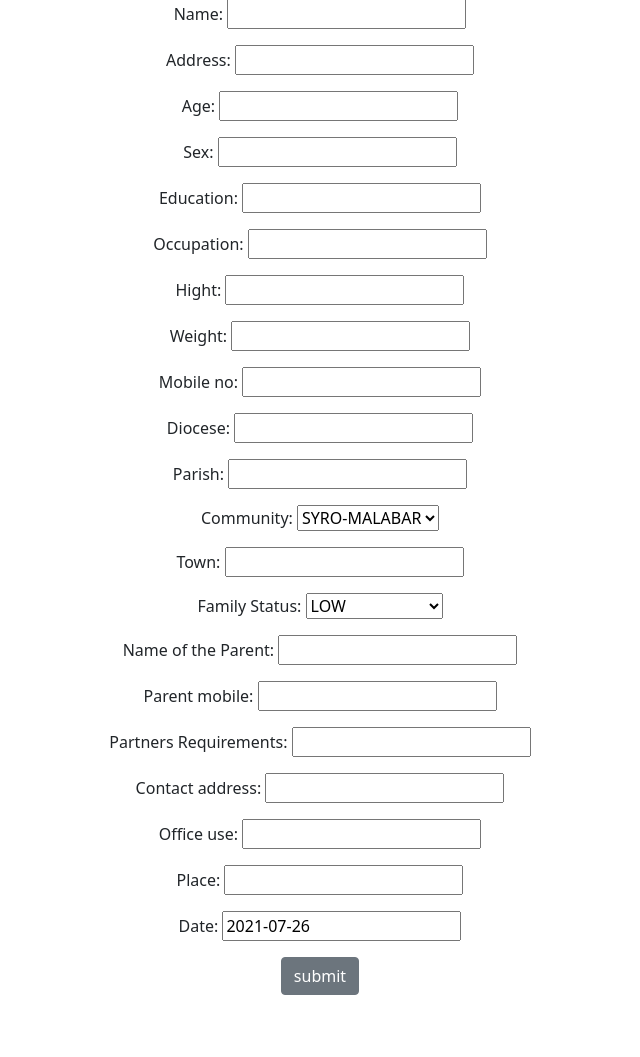
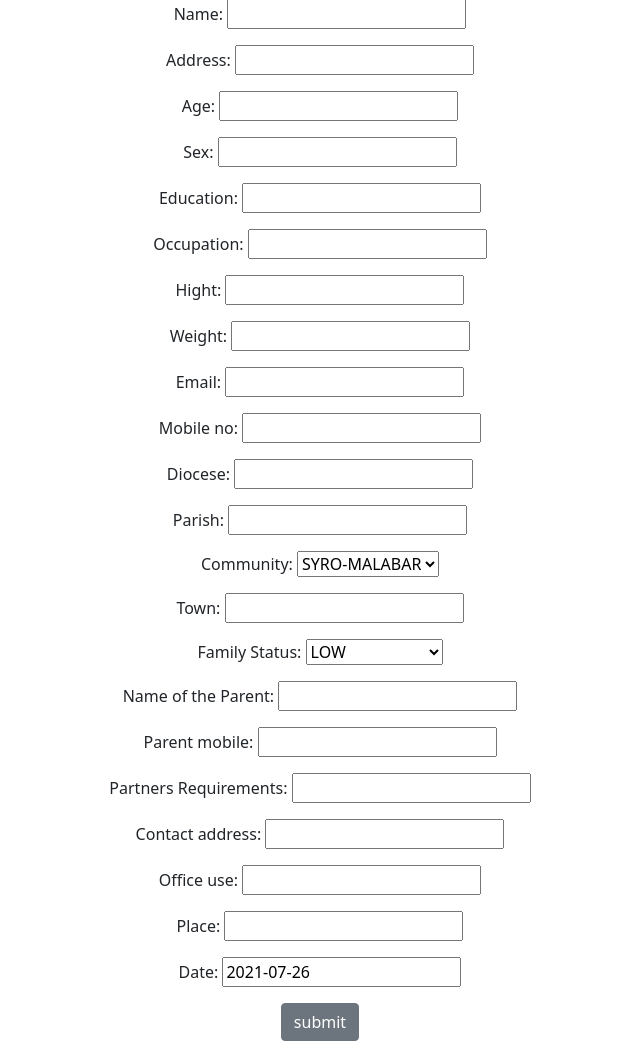
Before and after one commit to neerajkarlus/vivahavedi, a Django app: page /add_profile in a window 1280 px wide. Shown: the part 209-1266 px from the top of the page, without its empty margins (320-960 px from the left). Before the commit the page ends 1204 px from the top, so only its background shows below. Run offline with Django 3.2, Linux system fonts and the light colour scheme.

Commit message:
added email field

```diff
--- a/app/forms.py
+++ b/app/forms.py
@@ -10,4 +10,4 @@ class ProfileForm(ModelForm):
         #to call all fields
         #fields = "__all__"
         #to call needed fields only
-        fields = ('Name', 'Address', 'Age', 'Sex', 'Education', 'Occupation', 'Hight', 'Weight', 'Mobile_no', 'Diocese', 'Parish', 'Community', 'Town', 'Family_Status', 'Name_of_the_Parent', 'Parent_mobile', 'Partners_Requirements', 'Contact_address', 'Office_use', 'Place', 'date')
+        fields = ('Name', 'Address', 'Age', 'Sex', 'Education', 'Occupation', 'Hight', 'Weight', 'email', 'Mobile_no', 'Diocese', 'Parish', 'Community', 'Town', 'Family_Status', 'Name_of_the_Parent', 'Parent_mobile', 'Partners_Requirements', 'Contact_address', 'Office_use', 'Place', 'date')
--- a/app/models.py
+++ b/app/models.py
@@ -21,6 +21,7 @@ class Profile(models.Model):
     Occupation = models.CharField(max_length=100, blank=True, null=True)
     Hight = models.CharField(max_length=5, blank=True, null=True)
     Weight = models.CharField(max_length=5, blank=True, null=True)
+    email = models.EmailField(max_length=255, blank=True, null=True)
     Mobile_no = models.CharField(max_length=15, blank=True, null=True)
     Diocese = models.CharField(max_length=200, blank=True, null=True)
     Parish = models.CharField(max_length=200, blank=True, null=True)
--- a/app/templates/app/show_profile.html
+++ b/app/templates/app/show_profile.html
@@ -21,6 +21,7 @@
                   <li>Occupation: {{ profile.Occupation }}<br/>
                   <li>Height: {{ profile.Hight }}<br/>
                   <li>Weight: {{ profile.Weight }}<br/>
+                  <li>Email: {{ profile.email }}<br/>
                   <li>Mobile-no: {{ profile.Mobile_no }}<br/>
                   <li>Diocese: {{ profile.Diocese }}<br/>
                   <li>Parish: {{ profile.Parish }}<br/>
```
Also changed, not shown: app/migrations/0004_alter_profile_date.py (added), app/migrations/0005_auto_20210712_0614.py (added).
